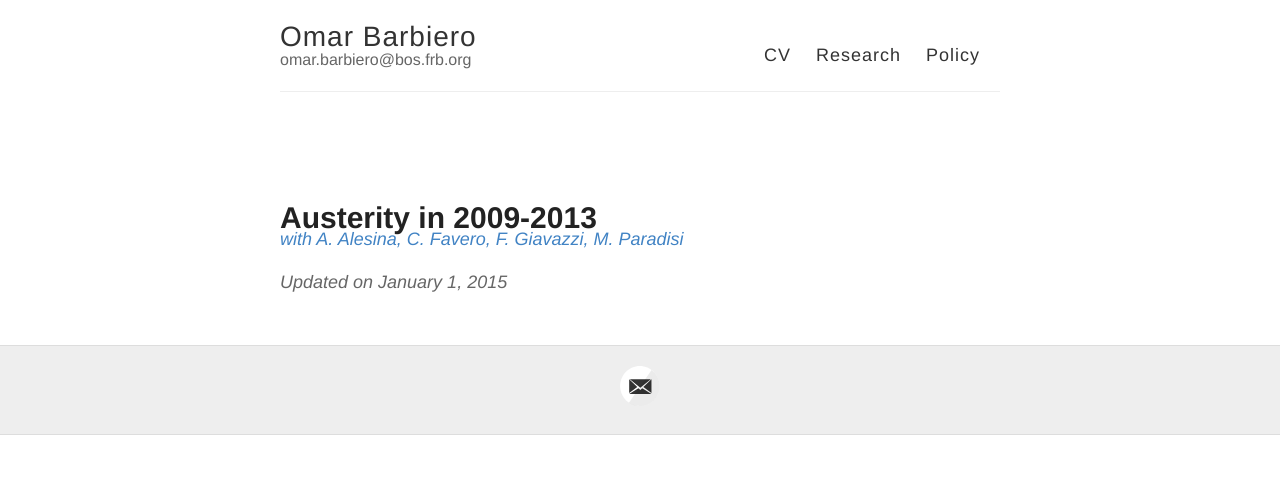
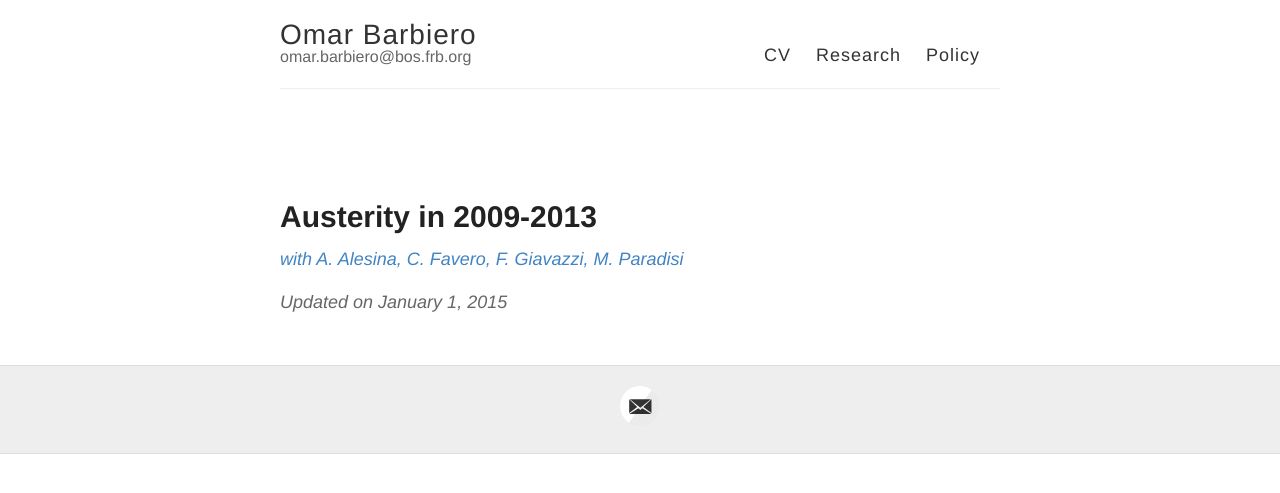
Before and after one commit to obarbiero/obarbiero.github.io, a Jekyll site: the page built from _posts/2015-1-1-Austerity.md, in a window 1280 px wide. Shown: the top 493 px of the page. Built offline with Jekyll 4.4.1, drawn with Linux system fonts in a browser that asks for light colours; nearby versions of some CDN libraries; library files that are not in the unit come from our copies.

Commit message:
Tighten title line spacing and add consistent gap before subtitles
Co-Authored-By: Claude Fable 5 <noreply@anthropic.com>

```diff
--- a/style.scss
+++ b/style.scss
@@ -47,14 +47,12 @@ h1, h2, h3, h4, h5, h6 {
 
 h1 {
   font-size: 30px;
-  line-height: 1.2;
+  line-height: 1.1;
   a {
     color: inherit;
   }
-  margin-top: 0;
-  margin-bottom: -0.3em;
-  margin-left: 0;
-  margin-right: 0;
+  // gap between a paper title and its grey subtitle scales with the font size
+  margin: 0 0 0.45em;
 
   @include mobile {
     font-size: 22px;
```
Also changed, not shown: index.html (+4 -4 lines).
